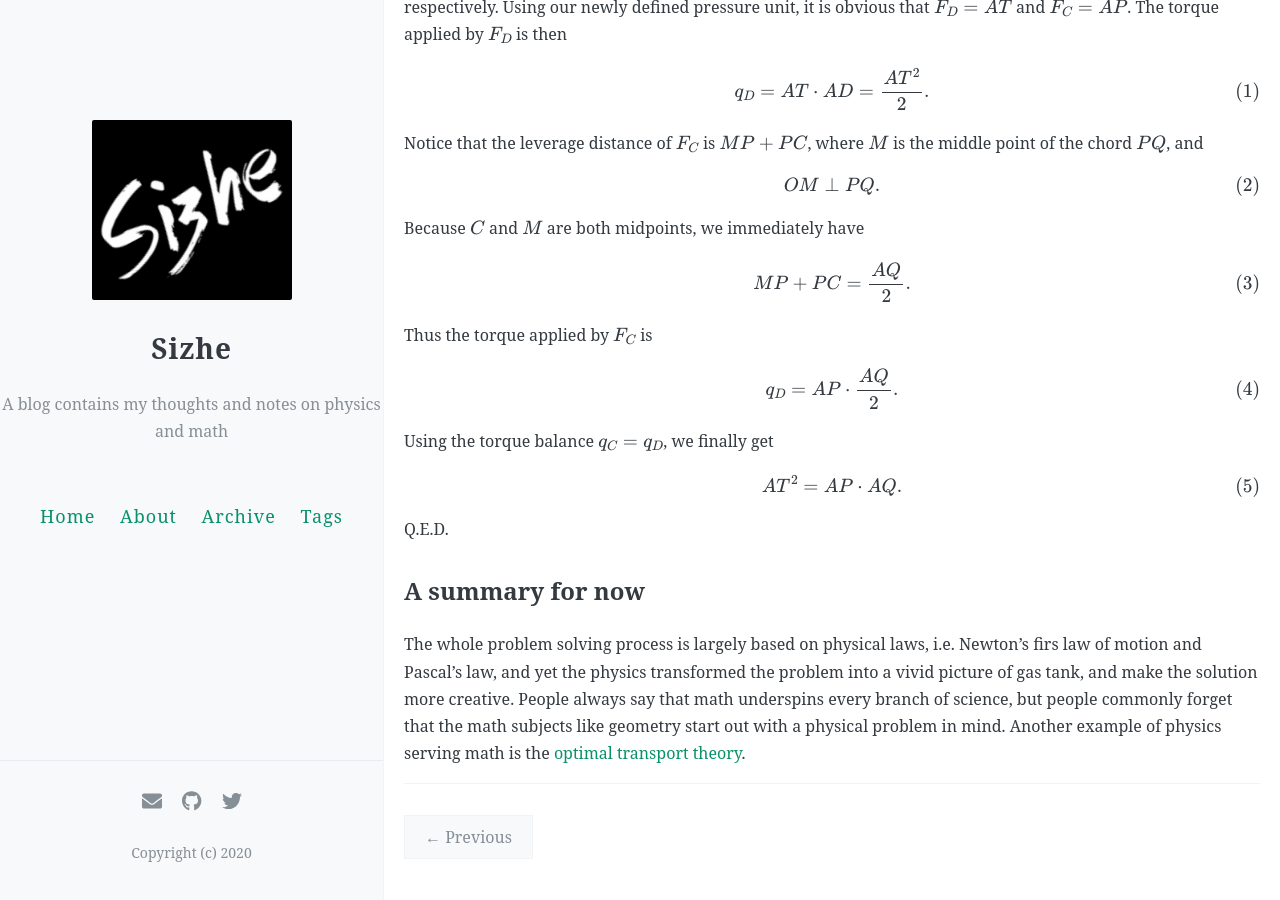
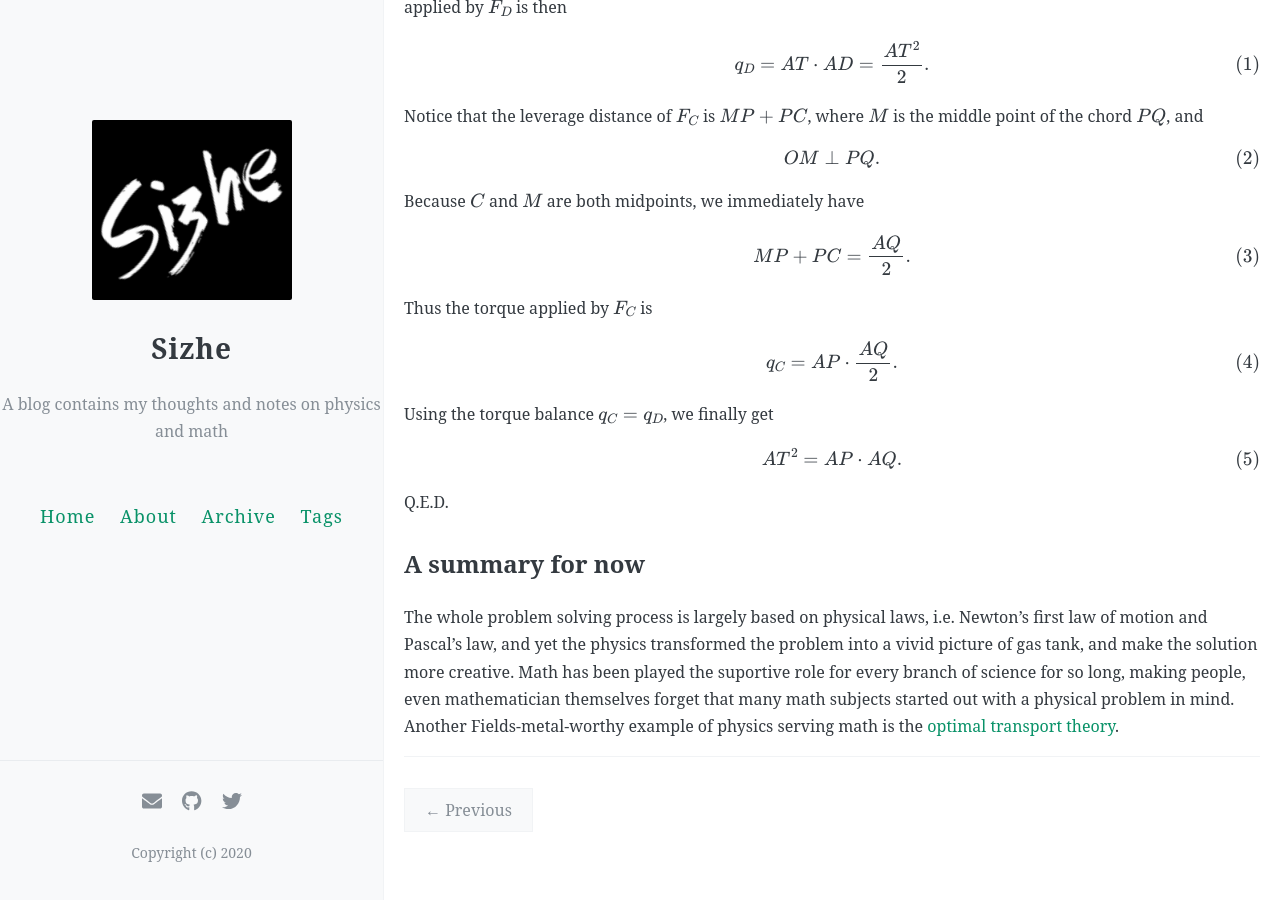
Before and after one commit to Lonitch/Lonitch.github.io, a Jekyll site: the page built from _posts/2020-07-14-math-problem-mech.md, in a window 1280 px wide and 900 px high, scrolled down 2455 px. Built offline with Jekyll 4.4.1, drawn with Linux system fonts in a browser that asks for light colours; formulas are drawn with MathJax 3; comment, search, counter and statistics services are not loaded; after the commit the page ends 3328 px from its top, so only the background shows below that; some of the changed text lies outside the part shown.

Commit message:
Update 2020-07-14-math-problem-mech.md

```diff
--- a/_posts/2020-07-14-math-problem-mech.md
+++ b/_posts/2020-07-14-math-problem-mech.md
@@ -51,7 +51,7 @@ $$MP+PC=\frac{AQ}{2}\tag{3}.$$
 
 Thus the torque applied by $F_C$ is
 
-$$q_D=AP\cdot\frac{AQ}{2}\tag{4}.$$
+$$q_C=AP\cdot\frac{AQ}{2}\tag{4}.$$
 
 Using the torque balance $q_C=q_D$, we finally get
 
@@ -63,4 +63,4 @@ Q.E.D.
 
 ## A summary for now
 
-The whole problem solving process is largely based on physical laws, i.e. Newton's firs law of motion and Pascal's law, and yet the physics transformed the problem into a vivid picture of gas tank, and make the solution more creative. People always say that math underspins every branch of science, but people commonly forget that the math subjects like geometry start out with a physical problem in mind. Another example of physics serving math is the [optimal transport theory](https://en.wikipedia.org/wiki/Transportation_theory_(mathematics)).
+The whole problem solving process is largely based on physical laws, i.e. Newton's first law of motion and Pascal's law, and yet the physics transformed the problem into a vivid picture of gas tank, and make the solution more creative. Math has been played the suportive role for every branch of science for so long, making people, even mathematician themselves forget that many math subjects started out with a physical problem in mind. Another Fields-metal-worthy example of physics serving math is the [optimal transport theory](https://en.wikipedia.org/wiki/Transportation_theory_(mathematics)).
```
Also changed, not shown: other parts of _posts/2020-07-14-math-problem-mech.md (+2 -2 lines).
